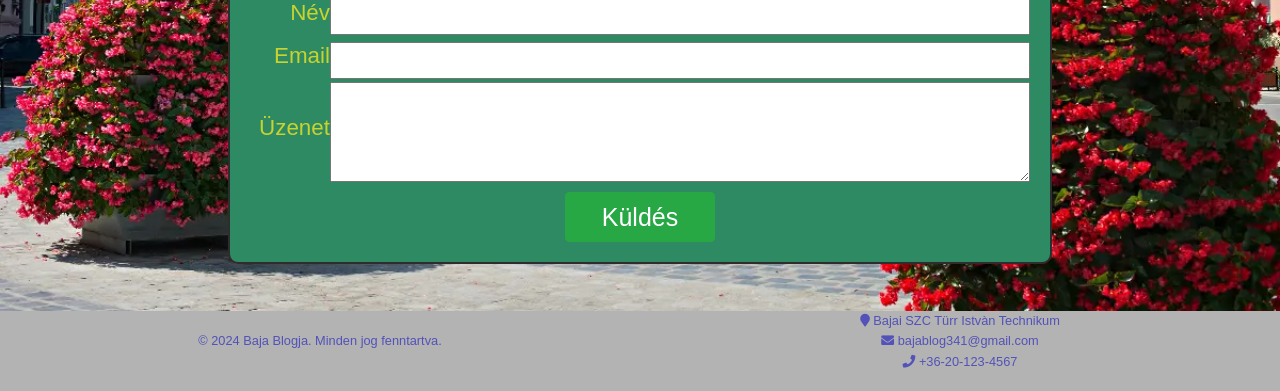
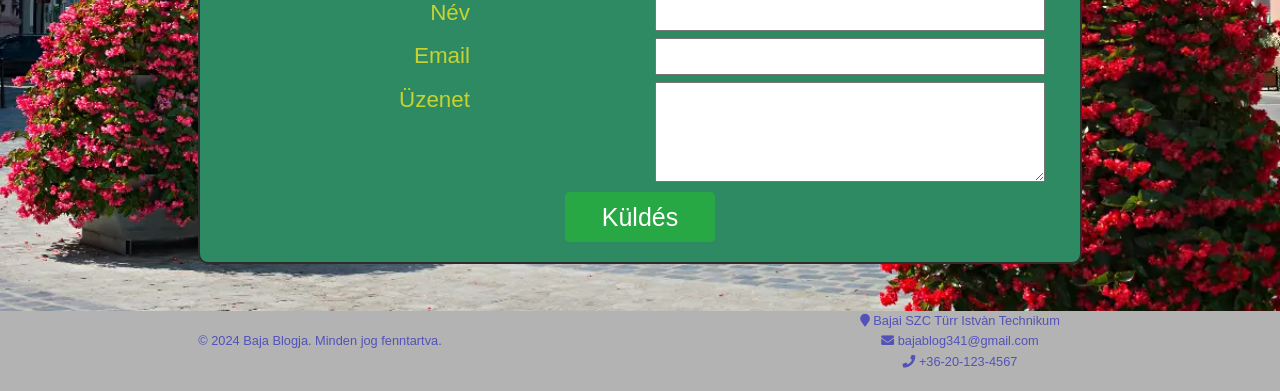
Before and after one commit to Phoeyugod/Bajablog, a plain HTML site: page Kapcsolat/Contact.html in a window 1280 px wide. Shown: the part 409-800 px from the top of the page. Drawn offline with nearby package versions, Linux system fonts and the light colour scheme.

Commit message:
Contact_final

```diff
--- a/Kapcsolat/Contact.html
+++ b/Kapcsolat/Contact.html
@@ -37,21 +37,53 @@
                         <h2>Kapcsolat</h2>
                     </div>
                     <form>
+                        <div>
+                            <div class="container">
+                                <div class="row">
+                                    <div class="col-lg-6 col-md-12 col-sm-12 col-12">
                                         <div class="d-flex justify-content-center align-items-center">
                                             <label for="name">Név</label>
-                            <input type="text" id="name" name="name" required>
                                         </div>
+                                    </div>
+                                    <div class="col-lg-6 col-md-12 col-12">
+                                        <div class="d-flex justify-content-center align-items-center">
+                                            <input class="container-fluid" type="text" id="name" name="name" required>
+                                        </div>
+                                    </div>
+                                </div>
+                                <div class="row">
+                                    <div class="col-lg-6 col-md-12 col-sm-12 col-12">
                                         <div class="d-flex justify-content-center align-items-center">
                                             <label for="email">Email</label>
+                                        </div>
+                                    </div>
+                                    <div class="col-lg-6 col-md-12 col-sm-12 col-12">
+                                        <div class="d-flex justify-content-center align-items-center">
                                             <input type="email" id="email" name="email" required>
                                         </div>
+                                    </div>
+                                </div>
+                                <div class="row">
+                                    <div class="col-lg-6 col-md-12 col-sm-12 col-12">
                                         <div class="d-flex justify-content-center align-items-center">
                                             <label for="message">Üzenet</label>
+                                        </div>
+                                    </div>
+                                    <div class="col-lg-6 col-md-12 col-sm-12 col-12">
+                                        <div class="d-flex justify-content-center align-items-center">
                                             <textarea id="message" name="message" required></textarea>
                                         </div>
+                                    </div>
+                                </div>
+                                <div class="row">
+                                    <div class="col-12">
                                         <div class="d-flex justify-content-center align-items-center">
                                             <div class="btn btn-success">
                                                 <a type="submit">Küldés</a>
+                                            </div>
+                                        </div>
+                                    </div>
+                                </div>
                             </div>
                         </div>
                     </form>
```
Lines whose indentation alone changed are shown as unchanged.
